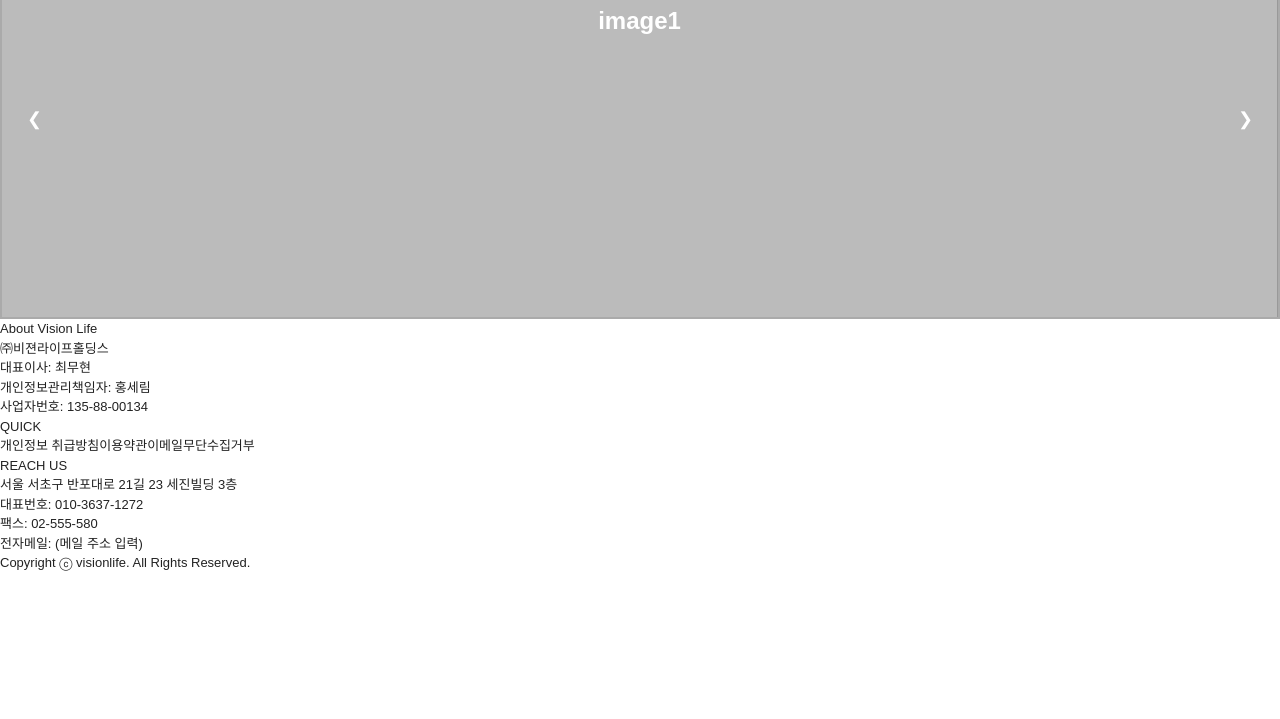
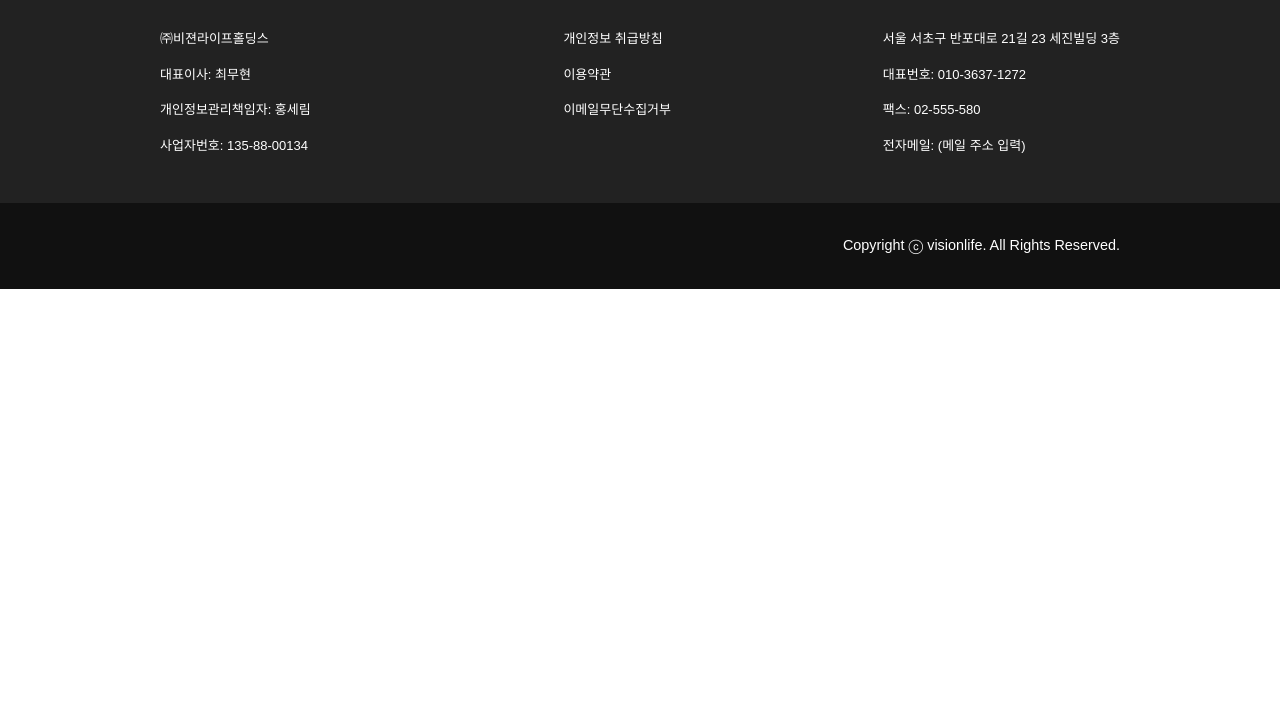
Before and after one commit to kws07042/Visionlife_TEST, a plain HTML site: page index.html in a window 1280 px wide. Shown: the part 81-800 px from the top of the page. Drawn offline with Linux system fonts and the light colour scheme.

Commit message:
:art: design - footer 디자인 적용

```diff
--- a/index.html
+++ b/index.html
@@ -13,7 +13,8 @@
 
   <!-- Main Contents-->
   <main class="main">
-    <section class="carousel">
+    <!-- 캐러셀 -->
+    <!--<section class="carousel">
       <div class="carousel_wrapper">
         <div class="slide">image1</div>
         <div class="slide">image2</div>
@@ -22,7 +23,7 @@
       <button class="prev">❮</button>
       <button class="next">❯</button>
       <div class="indicators"></div>
-    </section>
+    </section>-->
 
   </main>
 
--- a/styles/contents.css
+++ b/styles/contents.css
@@ -8,71 +8,45 @@ body {
     height: 100%;
 }
 
-.carousel {
-    position: relative;
-    width: 100%;
-    height: 400px;
-    margin: auto;
-    overflow: hidden;
-    background: #ddd;
-    border: 2px solid #aaa;
+/* footer */
+.footer {
+    color: #fff;
+    background: #222;
 }
 
-.carousel_wrapper {
-    height: 100%;
-    display: flex;
-    align-items: center;
-    transition: transform 0.5s ease-in-out;
+.footer h4 {
+    margin-bottom: 2.5rem;
+    font-size: 1.6rem;
 }
 
-.slide {
-    min-width: 100%;
-    height: 100%;
-    text-align: center;
-    font-size: 24px;
-    font-weight: bold;
-    line-height: 200px;
-    background: #bbb;
-    color: white;
-    border-right: 1px solid #999;
+.footer p {
+    margin-bottom: 1rem;
 }
 
-.prev,
-.next {
-    position: absolute;
-    top: 50%;
-    transform: translateY(-50%);
-    background: none;
-    color: white;
-    border: none;
-    cursor: pointer;
-    padding: 10px 15px;
-    font-size: 18px;
+.footer .footer_list {
+    margin: 0 10rem;
+    padding: 2rem 0;
+    display: flex;
+    justify-content: space-between;
 }
 
-.prev { left: 10px; }
-.next { right: 10px; }
-
-.indicators {
-    text-align: center;
-    position: absolute;
-    bottom: 10px;
-    left: 50%;
-    transform: translateX(-50%);
+.footer .footer_list .footer_item a {
+    margin-bottom: 1rem;
 }
 
-.indicator {
-    display: inline-block;
-    width: 10px;
-    height: 10px;
-    margin: 0 5px;
-    background: white;
-    border-radius: 50%;
-    opacity: 0.5;
-    cursor: pointer;
+.footer .footer_list .footer_item:nth-child(2) {
+    display: flex;
+    flex-direction: column;
 }
 
-.indicator.active {
-    opacity: 1;
-    background: yellow;
+.copyright {
+    padding: 2rem 0;
+    background: #111;
 }
+
+.copyright span {
+    display: block;
+    margin: 0 10rem;
+    text-align: end;
+    font-size: .9rem;
+}
```
Also changed, not shown: styles/carousel.css (added, +68 -0 lines).
